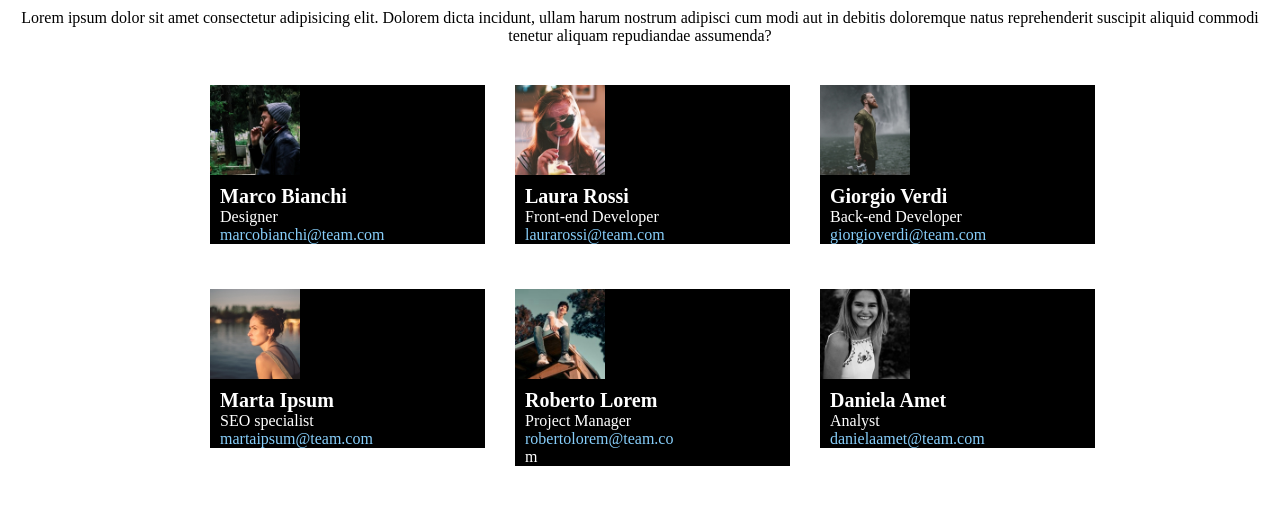
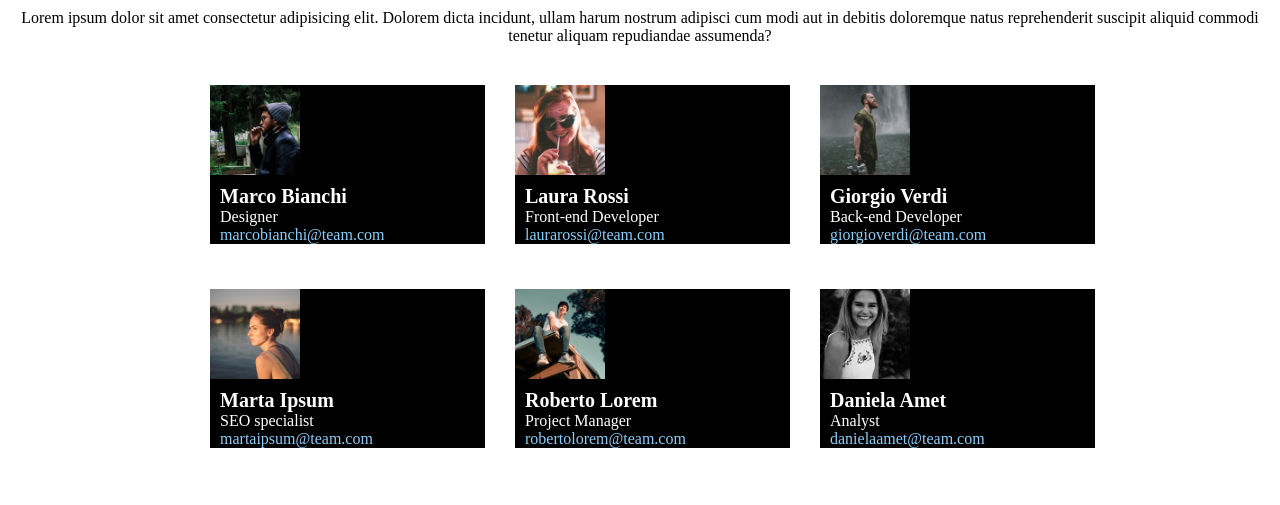
Before and after one commit to FraBif/html-css-float-cards, a plain HTML site: page index.html in a window 1280 px wide. Shown: the part 91-596 px from the top of the page. Drawn offline with Linux system fonts and the light colour scheme.

Commit message:
Fixed minor error on .mail

```diff
--- a/index.html
+++ b/index.html
@@ -83,7 +83,7 @@
                    </span>
                    Project Manager
                    <br>
-                  <div class="mail"> robertolorem@team.co</div>m
+                  <div class="mail"> robertolorem@team.com</div>
                 </div>
             </div>
             <div class="clearfix float-left box">
```
